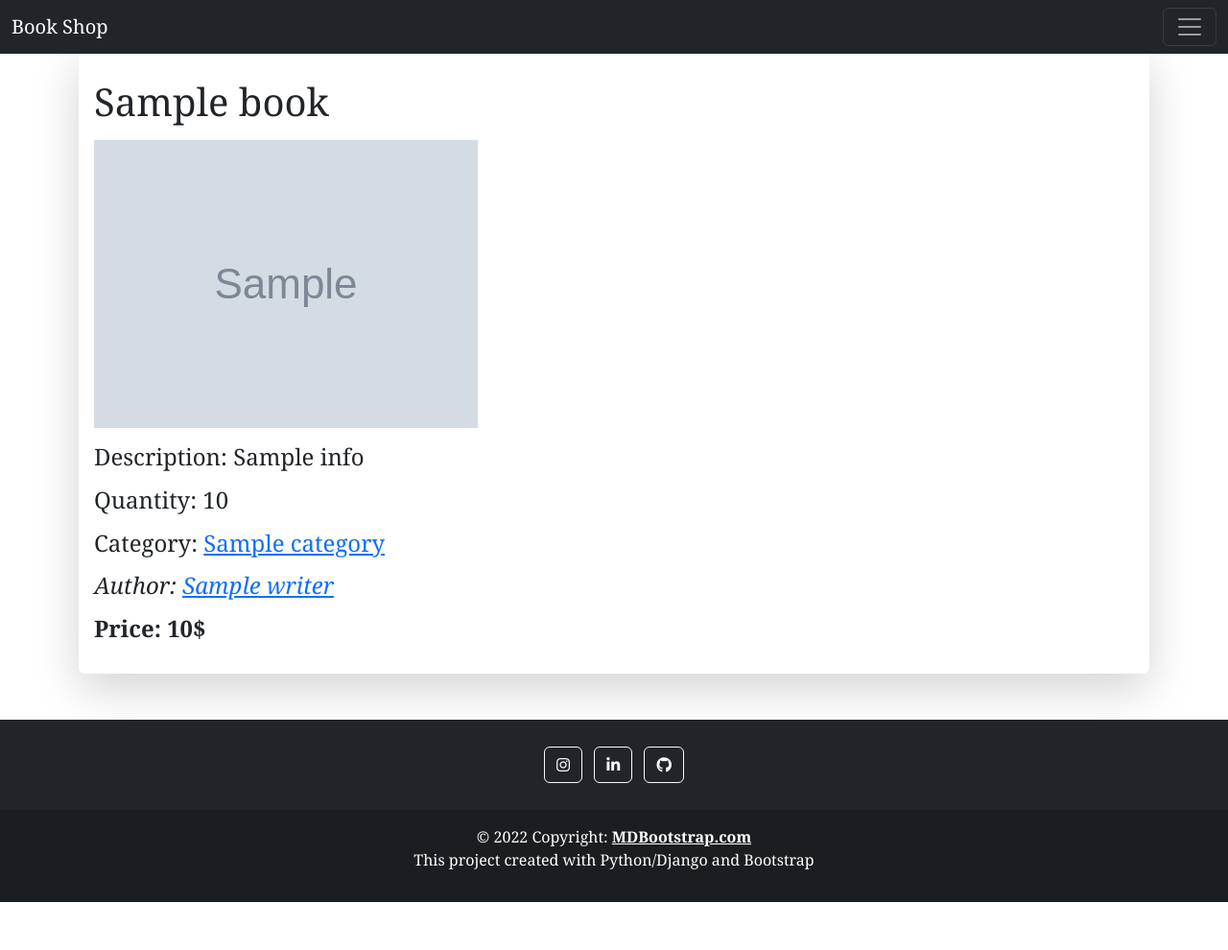
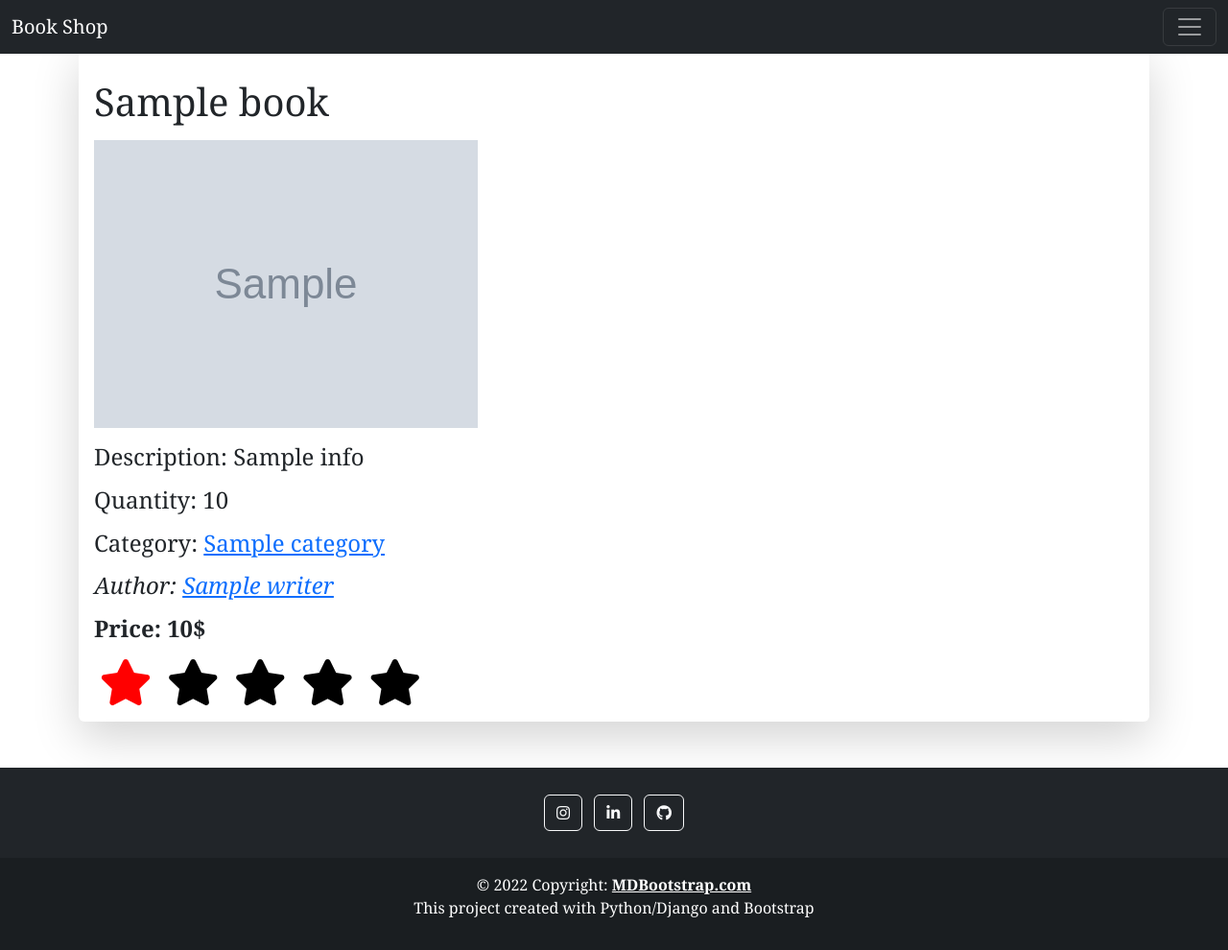
Before and after one commit to Daniil4949/test_project, a Django app: template templates/menu/book.html in a window 1280 px wide. Shown: the whole page at 96% size. Before the commit the page ends 940 px from the top, so only its background shows below. Run offline with Django 4.2, Linux system fonts and the light colour scheme; the template is opened without the code that fills it: most values are stand-ins (such as "Sample title", 1, 10 or a date in 2020); grey boxes marked "Sample" are stand-in pictures; some libraries are stand-ins or nearby versions.

Commit message:
model 'Rating' was created. Static files were added

```diff
--- a/shop/settings.py
+++ b/shop/settings.py
@@ -127,6 +127,9 @@ USE_TZ = True
 # https://docs.djangoproject.com/en/4.1/howto/static-files/
 
 STATIC_URL = '/static/'
+STATICFILES_DIRS = [BASE_DIR / 'static']
+MEDIA_URL = '/media/'
+MEDIA_ROOT = [BASE_DIR / 'static']
 STATIC_ROOT = os.path.join(BASE_DIR, 'staticfiles')
 django_heroku.settings(locals())
 
--- a/shop/urls.py
+++ b/shop/urls.py
@@ -15,6 +15,8 @@ Including another URLconf
 """
 from django.contrib import admin
 from django.urls import path, include
+from django.conf import settings
+from django.conf.urls.static import static
 
 urlpatterns = [
     path('admin/', admin.site.urls),
@@ -22,3 +24,6 @@ urlpatterns = [
     path('accounts/', include('accounts.urls')),
     path('cart/', include("cart.urls")),
 ]
+
+urlpatterns += static(settings.STATIC_URL, document_root=settings.STATIC_URL)
+urlpatterns += static(settings.MEDIA_URL, document_root=settings.MEDIA_ROOT)
--- /dev/null
+++ b/static/main.js
@@ -0,0 +1 @@
+console.log('hello world');
--- /dev/null
+++ b/static/style.css
@@ -0,0 +1,8 @@
+.checked {
+    color: red;
+}
+
+.my-btn {
+    background-color: inherit !important;
+    border: 0 !important;
+}
--- a/templates/base.html
+++ b/templates/base.html
@@ -1,3 +1,4 @@
+{% load static %}
 <!DOCTYPE html>
 <html lang="en">
 
@@ -14,9 +15,14 @@
     <script src="https://cdn.jsdelivr.net/npm/bootstrap@5.2.1/dist/js/bootstrap.min.js"
         integrity="sha384-7VPbUDkoPSGFnVtYi0QogXtr74QeVeeIs99Qfg5YCF+TidwNdjvaKZX19NZ/e6oz"
         crossorigin="anonymous"></script>
+    <script src="https://code.jquery.com/jquery-3.5.1.min.js"></script>
+    <script src="https://cdn.jsdelivr.net/npm/popper.js@1.16.1/dist/umd/popper.min.js"></script>
+    <script src="https://stackpath.bootstrapcdn.com/bootstrap/4.5.2/js/bootstrap.min.js"></script>
     <link rel="stylesheet" href="https://use.fontawesome.com/releases/v5.7.0/css/all.css"
         integrity="sha384-lZN37f5QGtY3VHgisS14W3ExzMWZxybE1SJSEsQp9S+oqd12jhcu+A56Ebc1zFSJ" crossorigin="anonymous">
     <link rel="shortcut icon" href="https://cdn-icons-png.flaticon.com/512/1903/1903162.png" type="image/png">
+    <link rel="stylesheet" href="{% static 'style.css' %}">
+    <script src="{% static 'main.js' %}" defer></script>
     <meta name="theme-color" content="#712cf9">
 </head>
 <header>
--- a/templates/menu/book.html
+++ b/templates/menu/book.html
@@ -17,14 +17,23 @@
         <h4>Category: <a href="{% url 'category_books' book.category.slug %}">{{ book.category }}</a></h4>
         </p>
         <p>
-        <i><h4>Author: <a href="{% url 'author' book.writer.slug %}">{{ book.writer }}</a></h4></i>
+            <i><h4>Author: <a href="{% url 'author' book.writer.slug %}">{{ book.writer }}</a></h4></i>
         </p>
         <p>
-        <b><h4>Price: {{ book.price }}$</h4></b>
+            <b><h4>Price: {{ book.price }}$</h4></b>
         </p>
         {% if request.user.is_authenticated %}
         <p><a href="{% url 'add_to_cart' book.slug %}" class="btn btn-primary">Add to cart</a></p>
         {% endif %}
+        <form class="rate-form" action="" method="POST">
+            {% csrf_token %}
+            <button type="submit" class="fa fa-star fa-3x my-btn checked" id="first"></button>
+            <button type="submit" class="fa fa-star fa-3x my-btn" id="second"></button>
+            <button type="submit" class="fa fa-star fa-3x my-btn" id="third"></button>
+            <button type="submit" class="fa fa-star fa-3x my-btn" id="fourth"></button>
+            <button type="submit" class="fa fa-star fa-3x my-btn" id="fifth"></button>
+            <div id="confirm-box"></div>
+        </form>
     </div>
 </div>
 {% endblock %}
```
Also changed, not shown: books/admin.py (+6 -2 lines), books/models.py (+12 -0 lines).
